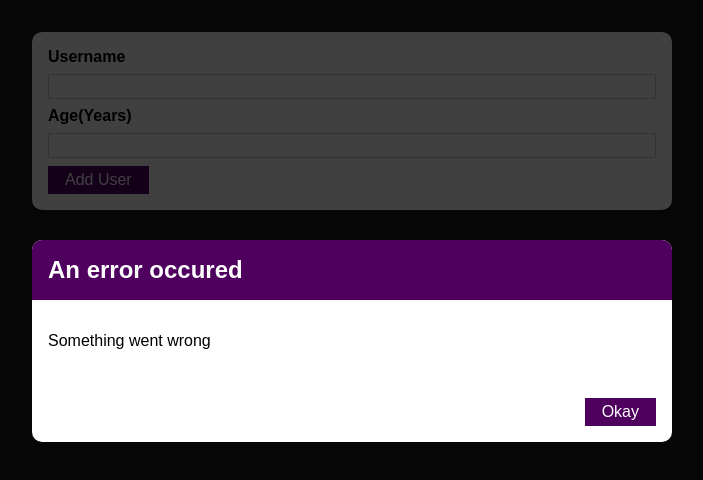
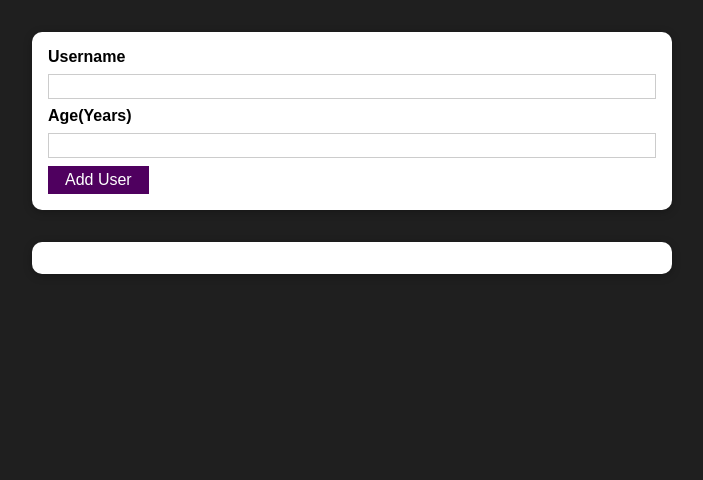
Before and after one commit to muratakdag/React-Practice-Projects, a React (Create React App) app in the folder Simple Card Project/: page / in a window 1280 px wide. Shown: the top 480 px of the page, without its empty margins (288-991 px from the left). Built offline with nearby package versions, Linux system fonts and the light colour scheme.

Commit message:
Manage the Error State

```diff
--- a/Simple Card Project/src/components/UI/ErrorModal.js
+++ b/Simple Card Project/src/components/UI/ErrorModal.js
@@ -6,7 +6,7 @@
 const ErrorModal = (props) => {
   return (
     <div>
-      <div className={classes.backdrop} />
+      <div className={classes.backdrop} onClick={props.onConfirm} />
       <Card className={classes.modal}>
         <header className={classes.header}>
           <h2>{props.title}</h2>
@@ -15,7 +15,7 @@
           <p>{props.message}</p>
         </div>
         <footer className={classes.actions}>
-          <Button>Okay</Button>
+          <Button onClick={props.onConfirm}>Okay</Button>
         </footer>
       </Card>
     </div>
--- a/Simple Card Project/src/components/Users/AddUser.js
+++ b/Simple Card Project/src/components/Users/AddUser.js
@@ -6,12 +6,21 @@
 const AddUser = (props) => {
   const [enteredUsername, setEnteredUsername] = useState("");
   const [enteredAge, setEnteredAge] = useState("");
+  const [error, setError] = useState("");
   const addUserHandler = (event) => {
     event.preventDefault();
     if (enteredUsername.trim().length === 0 || enteredAge.trim().length === 0) {
+      setError({
+        title: "Invalid input",
+        message: "Please enter a valid name and age",
+      });
       return;
     }
     if (+enteredAge < 1) {
+      setError({
+        title: "Invalid age",
+        message: "Please enter a valid  age",
+      });
       return;
     }
     props.onAddUser(enteredUsername, enteredAge);
@@ -25,9 +34,20 @@
   const ageChangeHandler = (event) => {
     setEnteredAge(event.target.value);
   };
+
+  const errorHandler = () => {
+    setError(null);
+  };
+
   return (
     <div>
-      <ErrorModal title="An error occured" message="Something went wrong" />
+      {error && (
+        <ErrorModal
+          title={error.title}
+          message={error.message}
+          onConfirm={errorHandler}
+        />
+      )}
       <Card className={classes.input}>
         <form onSubmit={addUserHandler}>
           <label htmlFor="username">Username</label>
```
